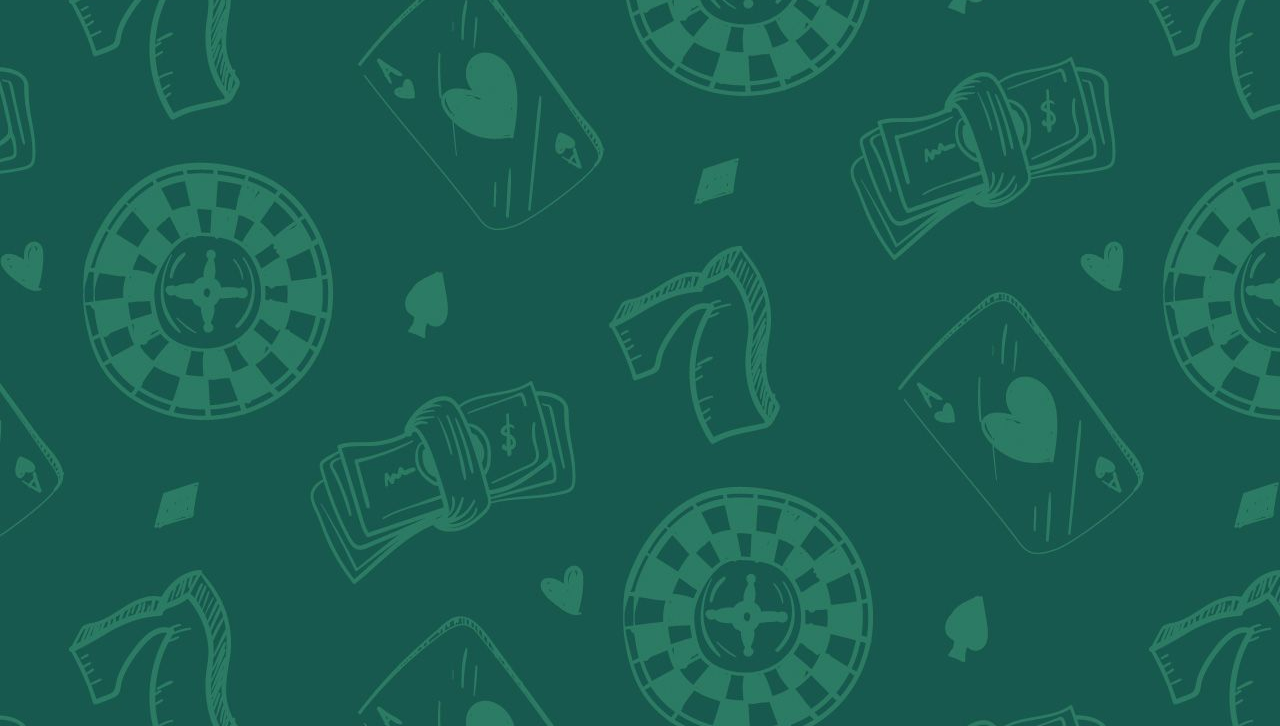
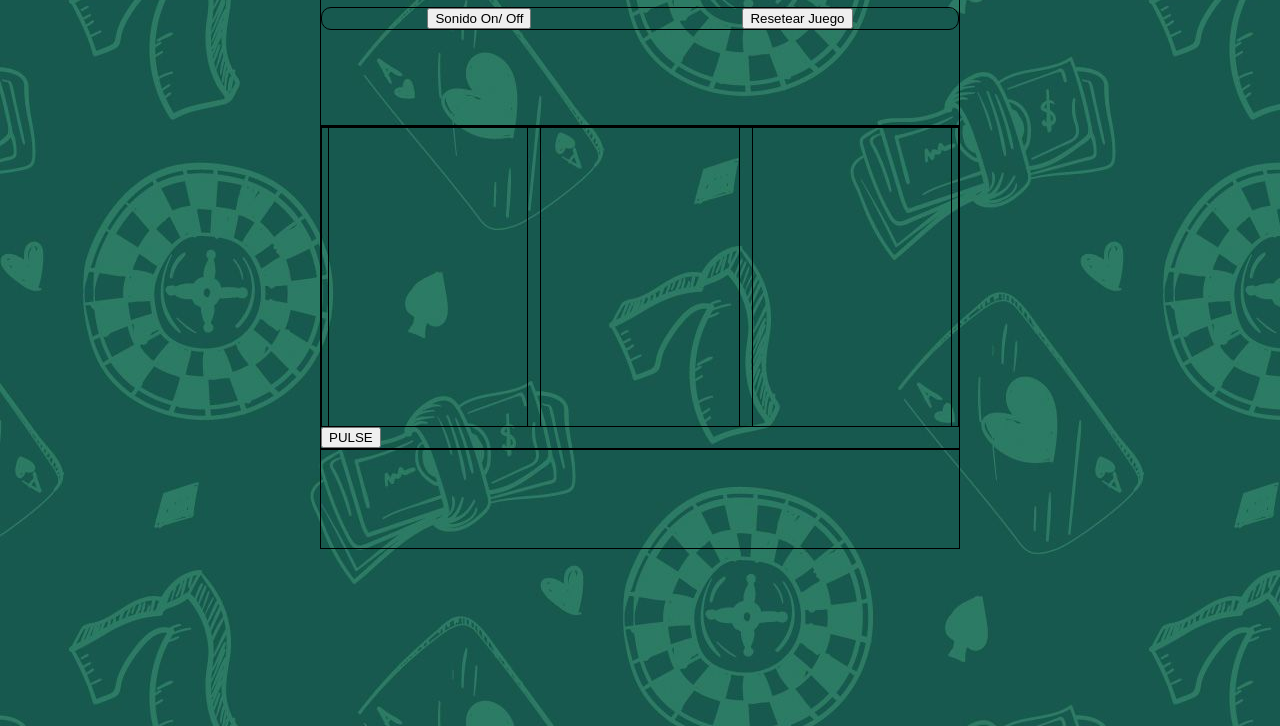
Before and after one commit to hectorrdez/Juegos-JS, a plain HTML site: page Tragaperras/index.html in a window 1280 px wide. Shown: the part 74-800 px from the top of the page. Drawn offline with Linux system fonts and the light colour scheme.

Commit message:
varios cambios

```diff
--- a/Tragaperras/index.html
+++ b/Tragaperras/index.html
@@ -11,12 +11,18 @@
 <body>
     <div class="loading"></div>
     <div class="notificationsDisplay"></div>
-    <header></header>
+    <header>
+        <h1>La tragaperras</h1>
+        <nav>
+            <button class="sound">Sonido <span class="activate">On</span>/ <span class="desactivate">Off</span> </button>
+            <button class="resetGame">Resetear Juego</button>
+        </nav>
+    </header>
     <section>
         <div class="gameDisplay">
-            <div class="display1"></div>
-            <div class="display2"></div>
-            <div class="display3"></div>
+            <div class="display1 display"></div>
+            <div class="display2 display"></div>
+            <div class="display3 display"></div>
         </div>
         <div>
             <div class="money"></div>
--- a/Tragaperras/style.css
+++ b/Tragaperras/style.css
@@ -8,11 +8,34 @@ body{
     width: 50%;
 }
 header{
-    height: 20%;
+    height: 200px;
+    border: 1px solid black;
+}
+header > nav{
+    border: 1px solid black;
+    margin: auto;
+    border-radius: 10px;
+    display: flex;
+    justify-content: space-around;
 }
 section{
     height: auto;
+    border: 1px solid black;
+}
+section > div.gameDisplay{
+    height: 300px;
+    width: 100%;
+    display: flex;
+    align-items: center;
+    justify-content: space-around;
+    border: 1px solid black;
+}
+section > div.gameDisplay > div.display{
+    height: 300px;
+    width: 200px;
+    border: 1px solid black;
 }
 footer{
-    height: 200px;
+    height: 100px;
+    border: 1px solid black;
 }
```
